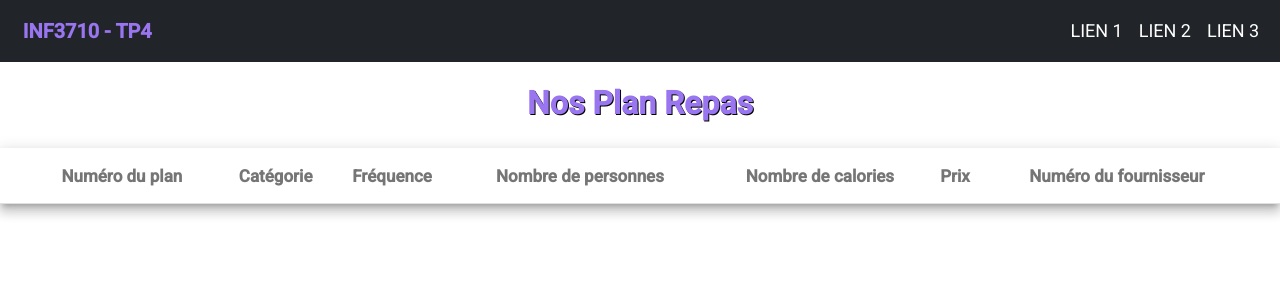
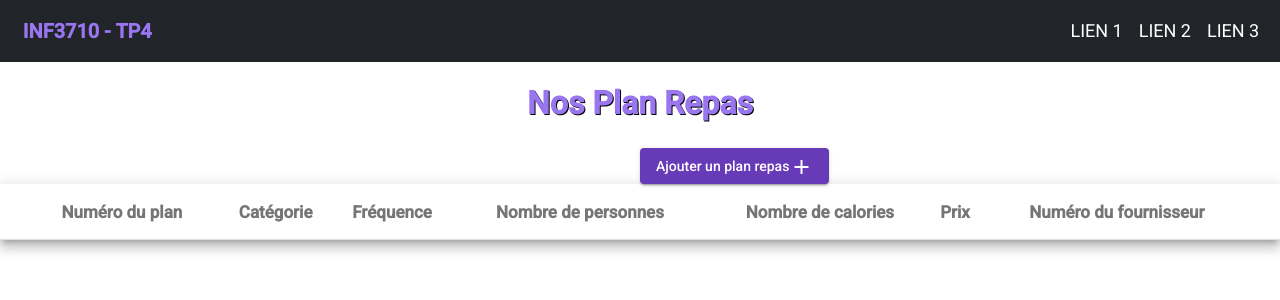
Before and after one commit to hamzaberradadev/TP4_INF3710, an Angular app in the folder Application_Vierge_Nouvelle_Version_Nodemon/client/: page /admin in a window 1280 px wide. Shown: the top 300 px of the page. Built offline with nearby package versions, Linux system fonts and the light colour scheme; no server answers.

Commit message:
bouton kinda au milieu

```diff
--- a/Application_Vierge_Nouvelle_Version_Nodemon/client/src/app/pages/plan-repas-admin/plan-repas-admin.component.css
+++ b/Application_Vierge_Nouvelle_Version_Nodemon/client/src/app/pages/plan-repas-admin/plan-repas-admin.component.css
@@ -26,3 +26,7 @@ text-align: center !important;
     vertical-align: middle !important;
     font-family: 'Roboto', sans-serif;
 }
+
+.btn-add {
+    left: 50%;
+}
--- a/Application_Vierge_Nouvelle_Version_Nodemon/client/src/app/pages/plan-repas-admin/plan-repas-admin.component.html
+++ b/Application_Vierge_Nouvelle_Version_Nodemon/client/src/app/pages/plan-repas-admin/plan-repas-admin.component.html
@@ -1,5 +1,6 @@
 <div>
   <h1>Nos Plan Repas</h1>
+  <button mat-raised-button color="primary" class="btn-add" routerLink="AJOUTER">Ajouter un plan repas<mat-icon>add</mat-icon></button>
   <table mat-table matSort [dataSource]="this.planrepaslist" class="mat-elevation-z8">
     <ng-container matColumnDef="numeroplan">
       <th mat-header-cell *matHeaderCellDef> Numéro du plan </th>
```
Lines whose indentation alone changed are shown as unchanged.
